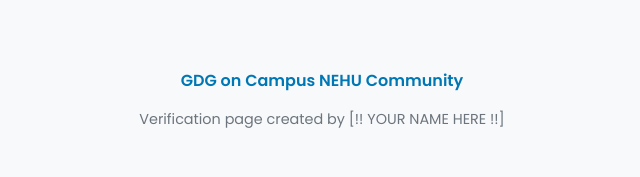
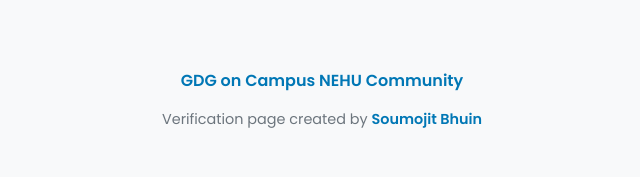
Before and after one commit to GDGonCampusNEHU/GDGcertificate_verification, a Flask app: template templates/certificate.html in a window 1280 px wide. Shown: the part 663-840 px from the top of the page, without its empty margins (318-958 px from the left). Run offline with Flask 3, Linux system fonts and the light colour scheme; the template is opened without the code that fills it, so the values that code supplies are empty.

Commit message:
fix footer

```diff
--- a/templates/certificate.html
+++ b/templates/certificate.html
@@ -60,9 +60,17 @@
 
         <!-- Page Footer -->
         <footer class="page-footer">
-            <p><a href="https://gdg.community.dev/gdg-on-campus-north-eastern-hill-university-shillong-india/" target="_blank">GDG on Campus NEHU Community</a></p>
-            <p class="creator-credit">Verification page created by [!! YOUR NAME HERE !!]</p>
+            <p>
+                <a href="https://gdg.community.dev/gdg-on-campus-north-eastern-hill-university-shillong-india/" target="_blank">
+                    GDG on Campus NEHU Community
+                </a>
+            </p>
+            <p class="creator-credit">
+                Verification page created by
+                <a href="https://www.linkedin.com/in/soumojit-bhuin" target="_blank">Soumojit Bhuin</a>
+            </p>
         </footer>
+
 
     </main>
 
```
